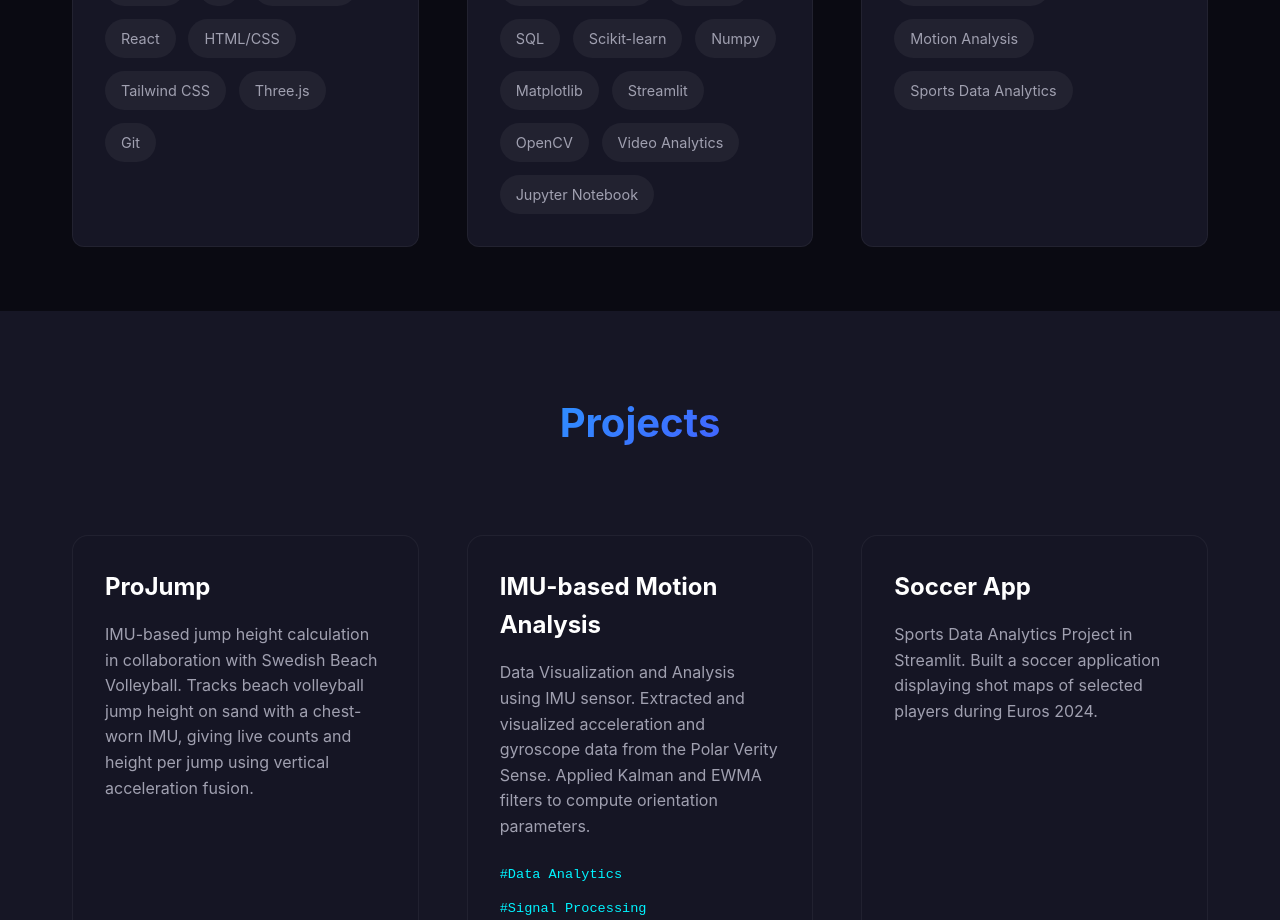
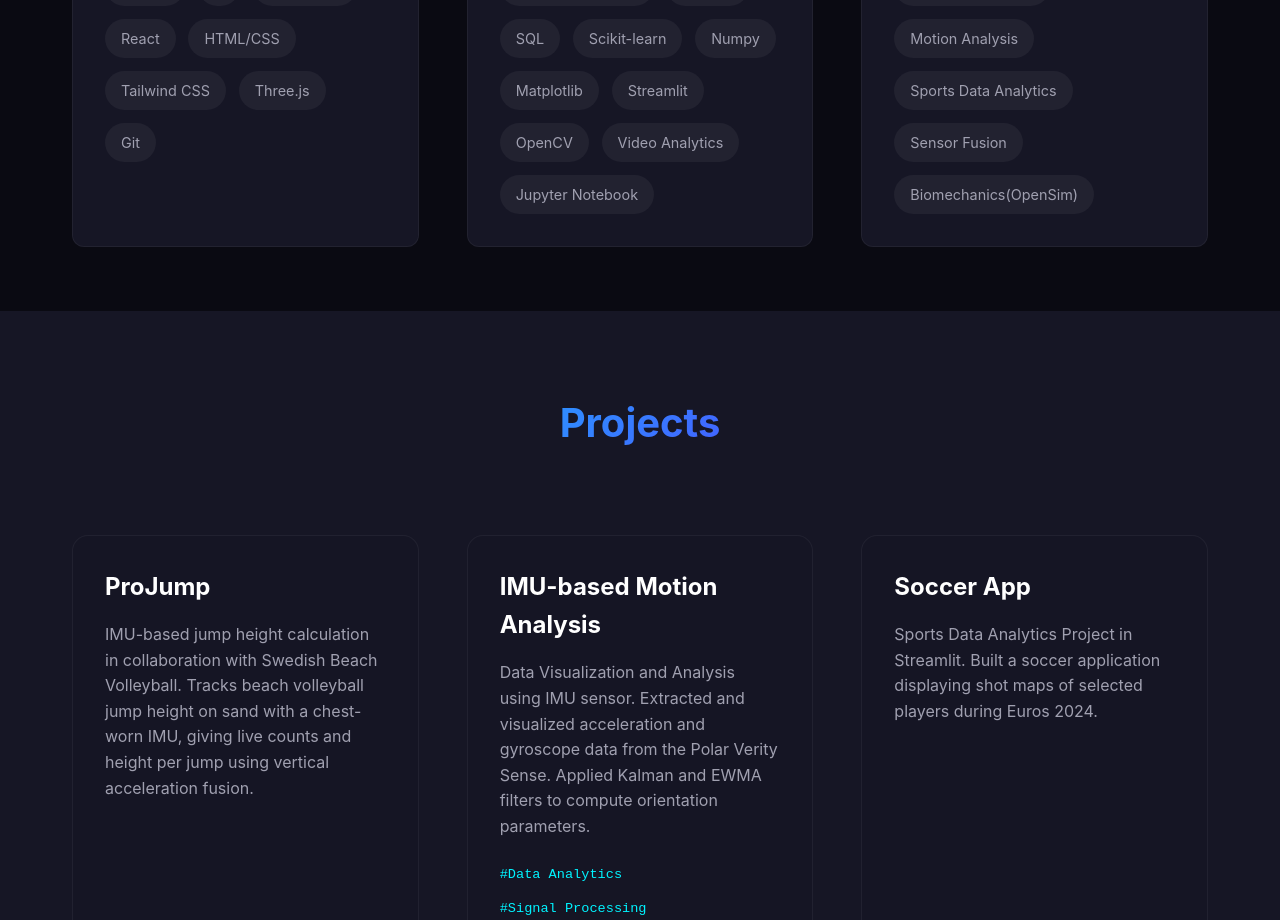
Before and after one commit to abrenvg/Portfolio-web, a React (Vite) app: page / in a window 1280 px wide. Shown: the part 1800-2720 px from the top of the page. Built offline with nearby package versions, Linux system fonts and the light colour scheme.

Commit message:
more changes content.js

```diff
--- a/src/data/content.js
+++ b/src/data/content.js
@@ -37,7 +37,7 @@ export const content = {
       },
       {
         name: "Sports Tech",
-        items: ["IMU Data Analysis", "Motion Analysis", "Sports Data Analytics"]
+        items: ["IMU Data Analysis", "Motion Analysis", "Sports Data Analytics", "Sensor Fusion", "Biomechanics(OpenSim)"]
       }
     ]
   },
```
